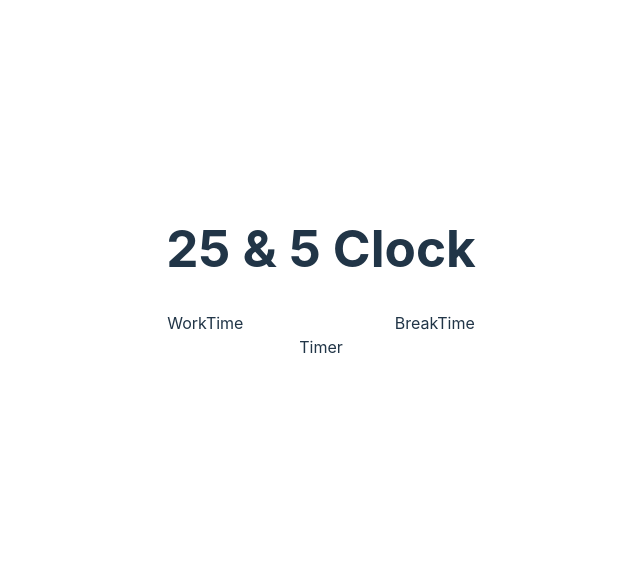
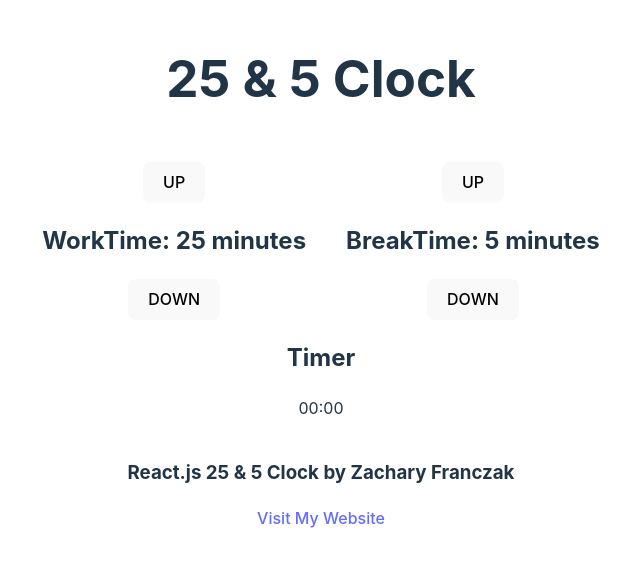
Before and after one commit to zfranczak/25And5Clock, a React (Vite) app: page / in a window 1280 px wide. Shown: the part 127-694 px from the top of the page, without its empty margins (319-959 px from the left). Built offline with nearby package versions, Linux system fonts and the light colour scheme.

Commit message:
setting timers function

```diff
--- a/src/App.css
+++ b/src/App.css
@@ -11,6 +11,7 @@
   flex-wrap: wrap;
   justify-content: space-between;
   border: 1px white solid;
+  padding: 20px;
 }
 
 .set-time {
--- a/src/App.jsx
+++ b/src/App.jsx
@@ -3,6 +3,7 @@ import './App.css';
 import BreakTime from './components/BreakTime';
 import WorkTime from './components/workTime';
 import Timer from './components/timer';
+import Footer from './components/Footer';
 
 function App() {
   const [count, setCount] = useState(0);
@@ -15,13 +16,14 @@ function App() {
           <WorkTime />
           <BreakTime />
         </div>
-        <Timer />
+        <Timer count={count} />
       </div>
       {/* <div className='card'>
         <button onClick={() => setCount((count) => count + 1)}>
           count is {count}
         </button>
       </div> */}
+      <Footer />
     </>
   );
 }
--- a/src/components/BreakTime.jsx
+++ b/src/components/BreakTime.jsx
@@ -1,11 +1,25 @@
-import React from 'react';
+// BreakTime.jsx
+import React, { useState } from 'react';
 import Increment from './Increment';
 import Decrement from './Decrement';
+import '../styles/break-time.css';
 
 const BreakTime = () => {
+  const [count, setCount] = useState(5);
+
+  const handleIncrement = () => {
+    setCount(count + 1);
+  };
+
+  const handleDecrement = () => {
+    setCount(count - 1);
+  };
+
   return (
     <div className='container-break'>
-      <div>BreakTime</div>
+      <Increment count={count} handleIncrement={handleIncrement} />
+      <h2>BreakTime: {count} minutes</h2>
+      <Decrement count={count} handleDecrement={handleDecrement} />
     </div>
   );
 };
--- a/src/components/Decrement.jsx
+++ b/src/components/Decrement.jsx
@@ -1,7 +1,8 @@
+// Decrement.jsx
 import React from 'react';
 
-const Decrement = () => {
-  return <div>Decrement</div>;
+const Decrement = ({ count, handleDecrement }) => {
+  return <button onClick={handleDecrement}>DOWN</button>;
 };
 
 export default Decrement;
--- /dev/null
+++ b/src/components/Footer.jsx
@@ -0,0 +1,14 @@
+import React from 'react';
+
+const Footer = () => {
+  return (
+    <div className='footer'>
+      <h3>React.js 25 & 5 Clock by Zachary Franczak</h3>
+      <a src='_blank' href='https://zacharyfranczak.com/'>
+        Visit My Website
+      </a>
+    </div>
+  );
+};
+
+export default Footer;
--- a/src/components/Increment.jsx
+++ b/src/components/Increment.jsx
@@ -1,7 +1,8 @@
+// Increment.jsx
 import React from 'react';
 
-const Increment = () => {
-  return <div>Increment</div>;
+const Increment = ({ count, handleIncrement }) => {
+  return <button onClick={handleIncrement}>UP</button>;
 };
 
 export default Increment;
--- a/src/components/Timer.jsx
+++ b/src/components/Timer.jsx
@@ -1,7 +1,12 @@
 import React from 'react';
 
 const Timer = () => {
-  return <div>Timer</div>;
+  return (
+    <div className='container-break'>
+      <h2>Timer</h2>
+      <div className='countdown-clock'>00:00</div>
+    </div>
+  );
 };
 
 export default Timer;
--- a/src/components/WorkTime.jsx
+++ b/src/components/WorkTime.jsx
@@ -1,11 +1,25 @@
-import React from 'react';
+// WorkTime.jsx
+import React, { useState } from 'react';
 import Increment from './Increment';
 import Decrement from './Decrement';
+import '../styles/work-time.css';
 
 const WorkTime = () => {
+  const [count, setCount] = useState(25);
+
+  const handleIncrement = () => {
+    setCount(count + 1);
+  };
+
+  const handleDecrement = () => {
+    setCount(count - 1);
+  };
+
   return (
     <div className='container-work'>
-      <div>WorkTime</div>
+      <Increment count={count} handleIncrement={handleIncrement} />
+      <h2>WorkTime: {count} minutes</h2>
+      <Decrement count={count} handleDecrement={handleDecrement} />
     </div>
   );
 };
--- /dev/null
+++ b/src/styles/break-time.css
@@ -0,0 +1,3 @@
+.container-break {
+  margin: 0 20px 0 20px;
+}
--- /dev/null
+++ b/src/styles/work-time.css
@@ -0,0 +1,3 @@
+.container-work {
+  margin: 0 20px 0 20px;
+}
```
